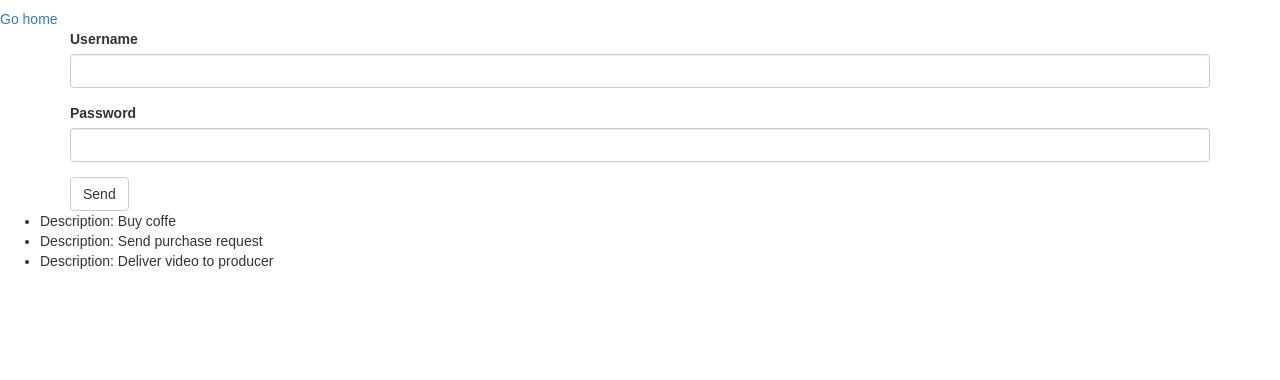
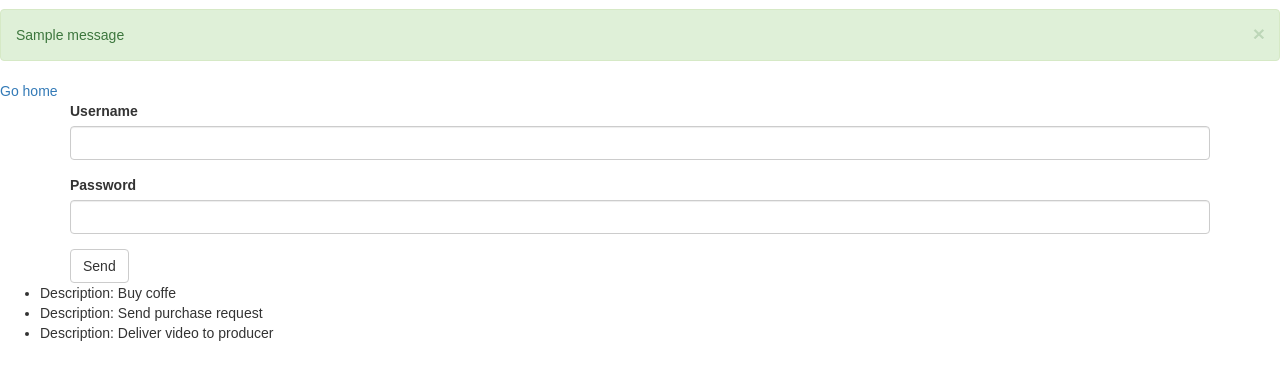
Before and after one commit to stalinch98/flask-platzi, a Flask app: page /hello in a window 1280 px wide. Shown: the part 63-443 px from the top of the page. Run offline with Flask 2, Linux system fonts and the light colour scheme; one stand-in notice (Sample message) is shown; some libraries are stand-ins or nearby versions.

Commit message:
Emergent messages

```diff
--- a/main.py
+++ b/main.py
@@ -54,7 +54,7 @@ def hello():
         username = login_form.username.data
         session['username'] = username
 
-        flash('Nombre de usario registrado con éxito!')
+        flash('Username registered successfully!')
 
         return redirect(url_for('index'))
 
--- a/templates/base.html
+++ b/templates/base.html
@@ -13,6 +13,15 @@
 {% block navbar %}
 {% include 'navbar.html' %}
 {% endblock %}
+{% for message in get_flashed_messages() %}
+<div class="alert alert-success alert-dismissible">
+    <button type="button" data-dismiss="alert" class="close">&times;</button>
+    {{ message }}
+</div>
+{% endfor %}
 
 {% block content %}{% endblock %}
+{% block scripts %}
+{{ super() }}
 {% endblock %}
+{% endblock %}
```
